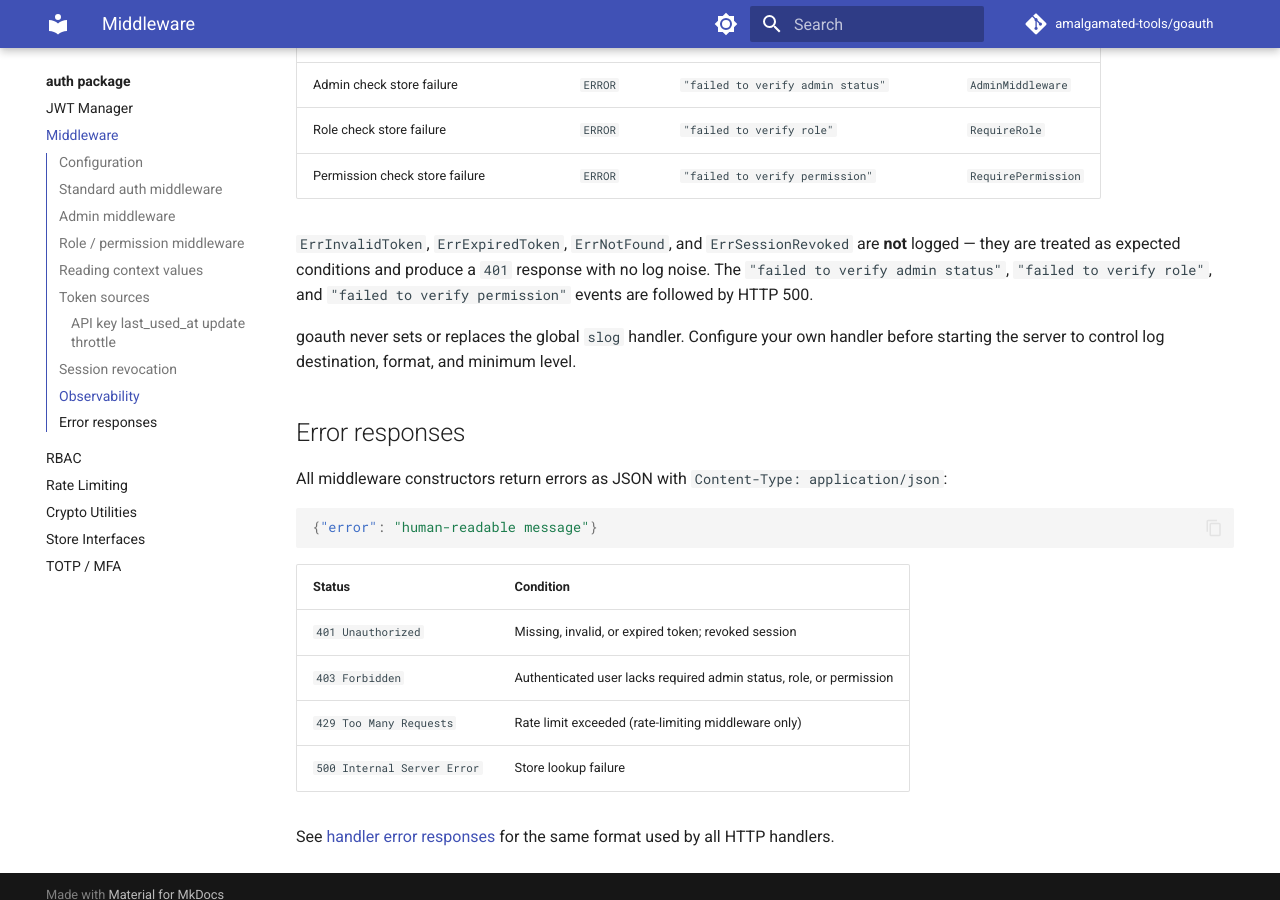
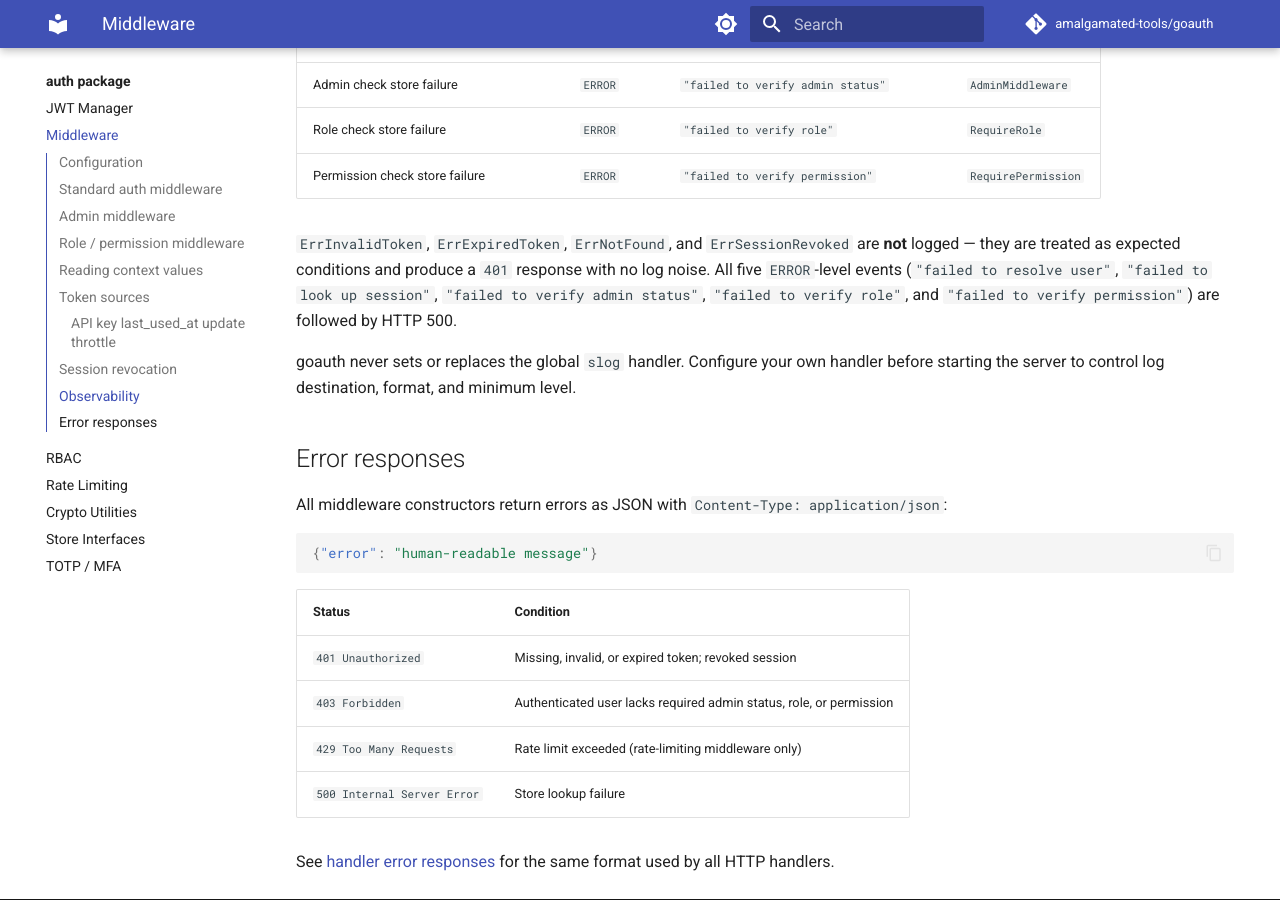
Before and after one commit to amalgamated-tools/goauth, an MkDocs documentation site: the page built from docs/auth/middleware.md, in a window 1280 px wide and 900 px high, scrolled down 3133 px. Built offline with MkDocs 1.6.1 and Material for MkDocs 9.7.7, drawn with Linux system fonts in a browser that asks for light colours; comment, search, counter and statistics services are not loaded.

Commit message:
Update docs/auth/middleware.md
Co-authored-by: greptile-apps[bot] <165735046+greptile-apps[bot]@users.noreply.github.com>

```diff
--- a/docs/auth/middleware.md
+++ b/docs/auth/middleware.md
@@ -113,7 +113,7 @@ All four middleware functions — `Middleware`, `AdminMiddleware`, `RequireRole`
 | Role check store failure | `ERROR` | `"failed to verify role"` | `RequireRole` |
 | Permission check store failure | `ERROR` | `"failed to verify permission"` | `RequirePermission` |
 
-`ErrInvalidToken`, `ErrExpiredToken`, `ErrNotFound`, and `ErrSessionRevoked` are **not** logged — they are treated as expected conditions and produce a `401` response with no log noise. The `"failed to verify admin status"`, `"failed to verify role"`, and `"failed to verify permission"` events are followed by HTTP 500.
+`ErrInvalidToken`, `ErrExpiredToken`, `ErrNotFound`, and `ErrSessionRevoked` are **not** logged — they are treated as expected conditions and produce a `401` response with no log noise. All five `ERROR`-level events (`"failed to resolve user"`, `"failed to look up session"`, `"failed to verify admin status"`, `"failed to verify role"`, and `"failed to verify permission"`) are followed by HTTP 500.
 
 goauth never sets or replaces the global `slog` handler. Configure your own handler before starting the server to control log destination, format, and minimum level.
 
```
